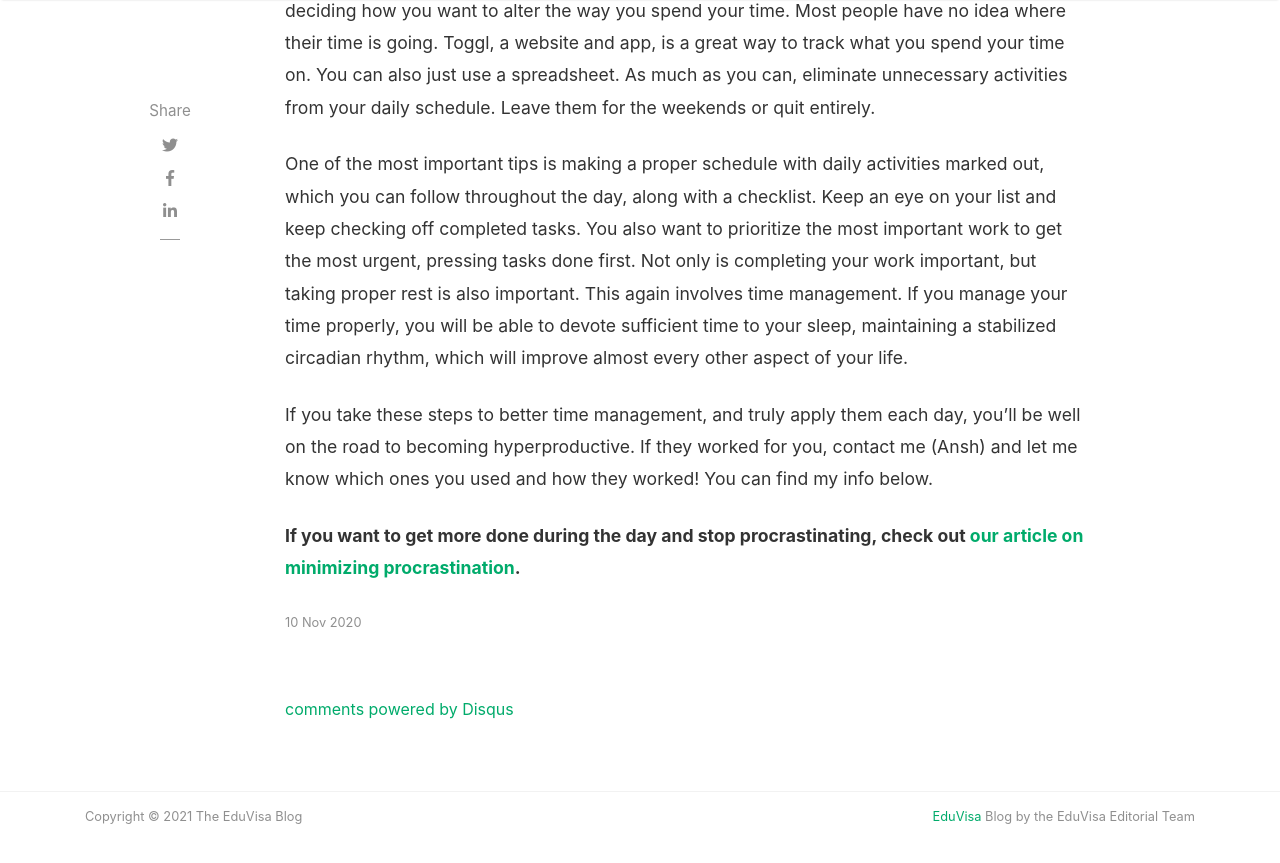
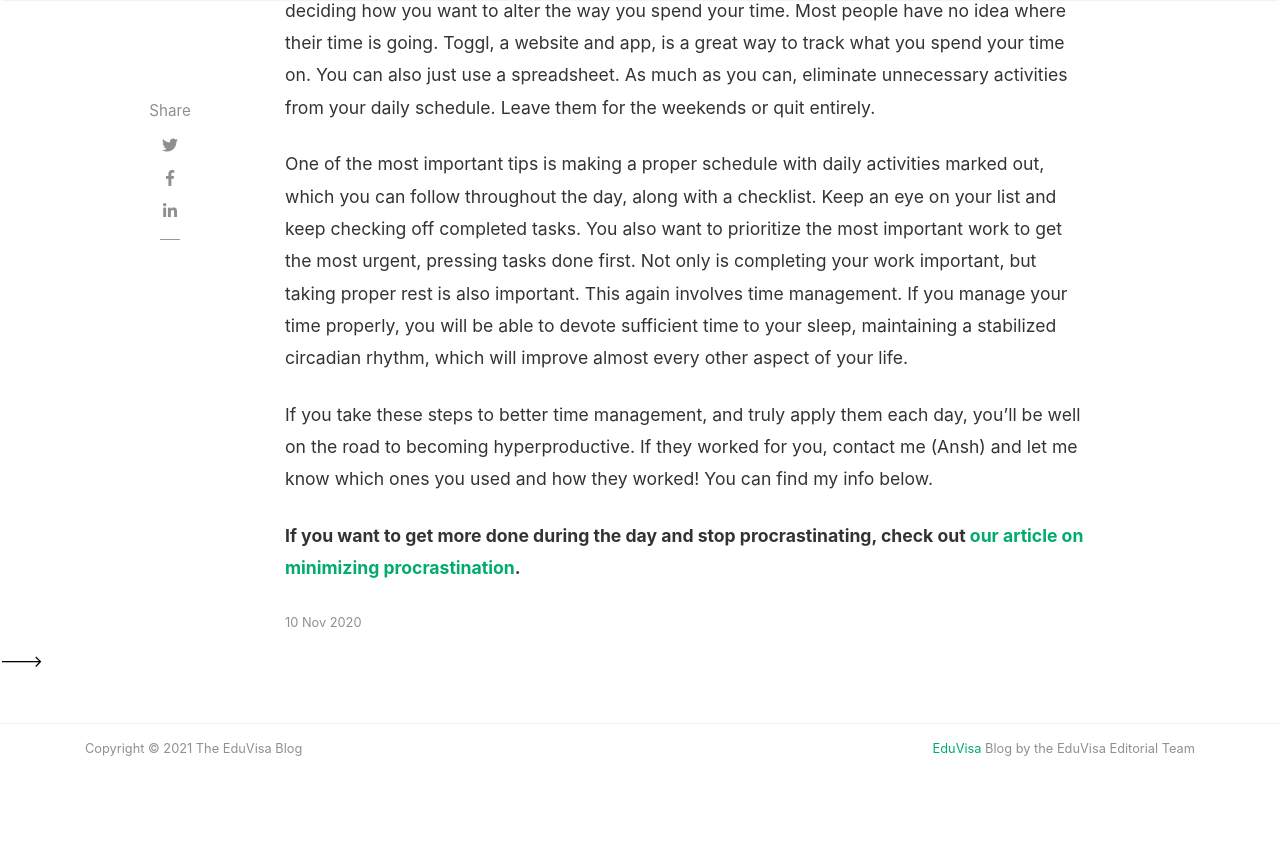
Before and after one commit to eduvisa/blog, a Jekyll site: the page built from _posts/2020-11-10-the-importance-of-time-management.md, in a window 1280 px wide and 900 px high, scrolled down 2776 px. Shown: the top 863 px of the window. Built offline with Jekyll 4.4.1, drawn with Linux system fonts in a browser that asks for light colours; nearby versions of some CDN libraries; comment, search, counter and statistics services are not loaded; after the commit the page ends 3608 px from its top, so only the background shows below that.

Commit message:
Updated the blog metadata and removed the comments section

```diff
--- a/_config.yml
+++ b/_config.yml
@@ -1,6 +1,6 @@
 # Site
 name: "The EduVisa Blog"
-title: "Mediumish"
+title: "EduVisa"
 description: "The Passport to Your Future!"
 logo: 'assets/images/logo_trim.png'
 favicon: 'assets/images/logo.png'
--- a/_includes/disqus.html
+++ b/_includes/disqus.html
@@ -1,4 +1,4 @@
-<section class="disqus">
+<!---<section class="disqus">
     <div id="disqus_thread"></div>
     <script type="text/javascript">
         var disqus_shortname = '{{site.disqus}}';
@@ -11,4 +11,4 @@
     </script>
     <noscript>Please enable JavaScript to view the <a href="http://disqus.com/?ref_noscript">comments powered by Disqus.</a></noscript>
     <a href="http://disqus.com" class="dsq-brlink">comments powered by <span class="logo-disqus">Disqus</span></a>
-</section>
+</section>--->
--- a/_includes/share.html
+++ b/_includes/share.html
@@ -22,13 +22,13 @@
         </li>
 
     </ul>
-    {% if page.comments != false %}
+    <!---{% if page.comments != false %}--->
     <div class="sep">
     </div>
-    <ul>
+    <!---<ul>
         <li>
         <a class="small smoothscroll" href="#disqus_thread"></a>
         </li>
     </ul>
-    {% endif %}
+    {% endif %} --->
 </div>
--- a/_layouts/post.html
+++ b/_layouts/post.html
@@ -154,7 +154,7 @@
 
 <!-- Begin Comments
 ================================================== -->
-{% if page.comments != false %}
+<!---{% if page.comments != false %}
 <div class="container">
     <div id="comments" class="row justify-content-center mb-5">
         <div class="col-md-8">
@@ -162,9 +162,10 @@
         </div>
     </div>
 </div>
-{% endif %}
+{% endif %}--->
 <!--End Comments
 ================================================== -->
+
 
 <!-- Review with LD-JSON, adapt it for your needs if you like, but make sure you test the generated HTML source code first:
 https://search.google.com/structured-data/testing-tool/u/0/
```
